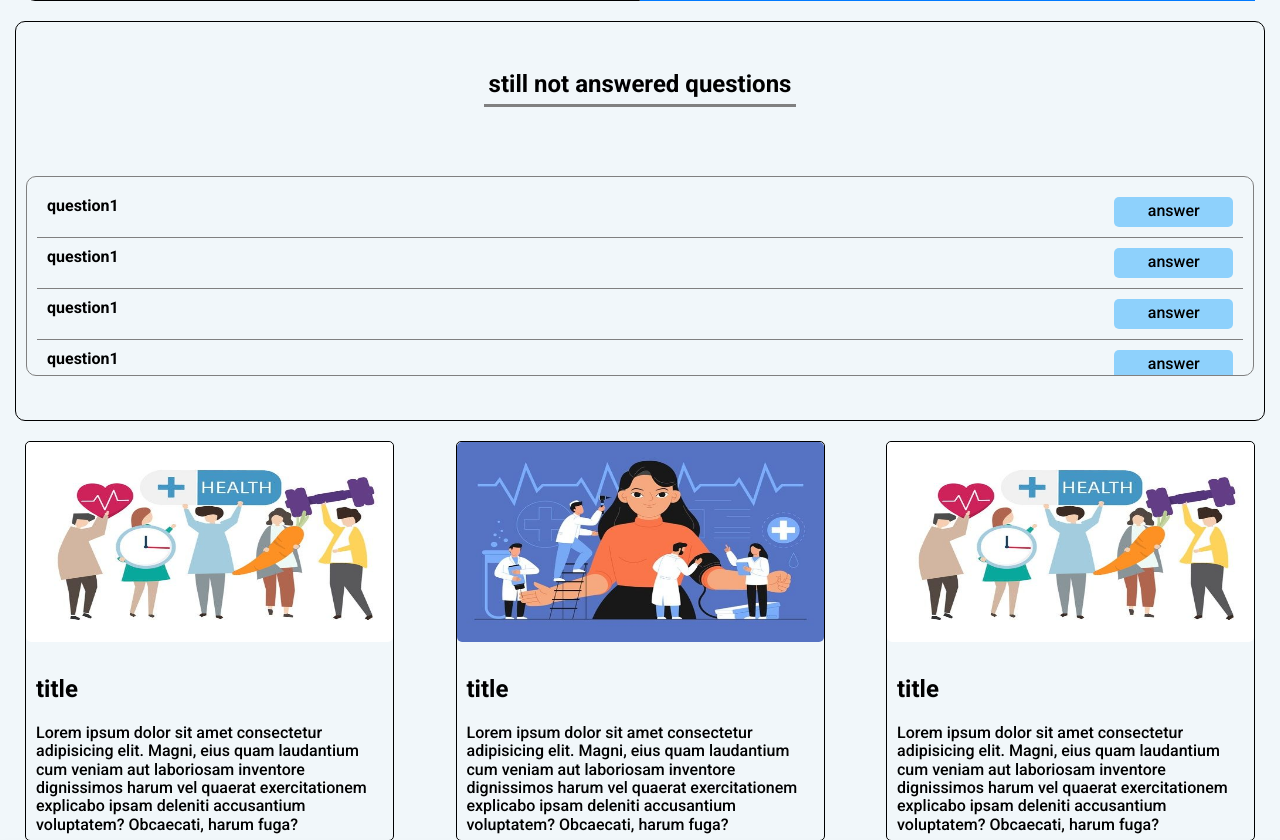
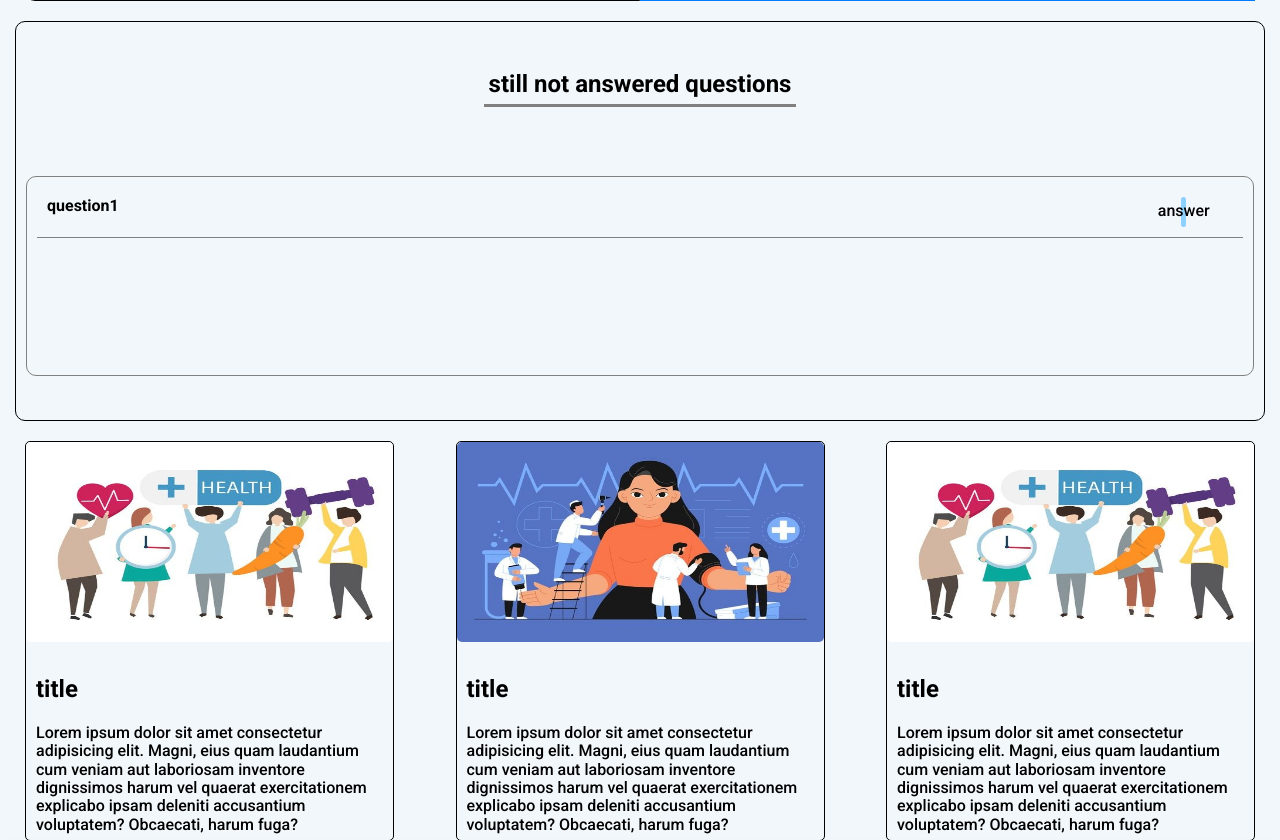
Before and after one commit to mostafa-abokhadra/NPH_v2, a Flask app: page /healthTeaching in a window 1280 px wide. Shown: the part 884-1724 px from the top of the page. Run offline with Flask 3, Linux system fonts and the light colour scheme.

Commit message:
updating

```diff
--- a/NursePatientHub/static/js/healthTeaching.js
+++ b/NursePatientHub/static/js/healthTeaching.js
@@ -31,17 +31,17 @@ try {
 } catch (err) {
     console.log("can't popUp question input")
 }
+
+let elem = document.createElement('small')
+elem.textContent = "login to access this service"
+elem.setAttribute('style', 'color: red; align-self: center; padding-left: 5px;')
+let parent = document.querySelectorAll('.styling-div')
+
 try {
     let plus_not_populate = document.querySelector('.populate .plus-logo-not')
     let plus_not_ask = document.querySelector('.ask .plus-logo-not')
-    let parent = document.querySelectorAll('.styling-div')
-
     plus_not_ask.addEventListener('click', popDownAsk)
     plus_not_populate.addEventListener('click', popDownPopulate)
-
-    let elem = document.createElement('small')
-    elem.textContent = "login to access this service"
-    elem.setAttribute('style', 'color: red; align-self: center; padding-left: 5px;')
 
     async function popDownPopulate() {
         parent[0].appendChild(elem)
@@ -49,25 +49,30 @@ try {
     async function popDownAsk() {
         parent[1].appendChild(elem)
     }
-    // let notNurse = document.querySelector('.plus-logo-notNurse')
-    // let notPatient = document.querySelector('.plus-logo-not-patient')
+
+} catch (err) {
+    console.log("some thing went wrong with error message of 'you need to login first'")
+}
+
+try {
+    let notNurse = document.querySelector('.plus-logo-notNurse')
+    let notPatient = document.querySelector('.plus-logo-not-patient')
     // console.log(notNurse)
     // console.log(notPatient)
-    // notNurse.addEventListener('click', invlide_user_nurse)
-    // notPatient.addEventListener('click', invlide_user_patient)
-    // async function invlide_user_nurse() {
-    //     elem.textContent = "only Nurses have access to this page"
-    //     parent[0].appendChild(elem)
-    // }
-    // async function invlide_user_patient() {
-    //     elem.textContent = "only patinets have access to this page"
-    //     parent[1].appendChild(elem)
-    // }
+    notNurse.addEventListener('click', invlide_user_nurse)
+    notPatient.addEventListener('click', invlide_user_patient)
 
+    async function invlide_user_nurse() {
+        elem.textContent = "only Nurses have access to this page"
+        parent[0].appendChild(elem)
+    }
+    async function invlide_user_patient() {
+        elem.textContent = "only patinets have access to this page"
+        parent[1].appendChild(elem)
+    }
 } catch (err) {
-    console.log("some thing went wrong with error message of 'you need to singIn first'")
+    console.log("error in error message of 'invalide user type to access this page!'")
 }
-
 // let populate = document.querySelector('.populate .plus-logo')
 // let ask = document.querySelector('.ask .plus-logo')
 // ask.addEventListener('click', pop_question)
--- a/NursePatientHub/templates/healthTeaching.html
+++ b/NursePatientHub/templates/healthTeaching.html
@@ -141,27 +141,9 @@
             <div class="questions">
                 <div class="a-question">
                     <h4>question1</h4>
-                    <a href="#">answer</a>
-                </div>
-                <div class="a-question">
-                    <h4>question1</h4>
-                    <a href="#">answer</a>
-                </div>
-                <div class="a-question">
-                    <h4>question1</h4>
-                    <a href="#">answer</a>
-                </div>
-                <div class="a-question">
-                    <h4>question1</h4>
-                    <a href="#">answer</a>
-                </div>
-                <div class="a-question">
-                    <h4>question1</h4>
-                    <a href="#">answer</a>
-                </div>
-                <div class="a-question">
-                    <h4>question1</h4>
-                    <a href="#">answer</a>
+                    <div class="answer-link">
+                        <a href="#">answer</a>
+                    </div>
                 </div>
             </div>
         </div>
```
